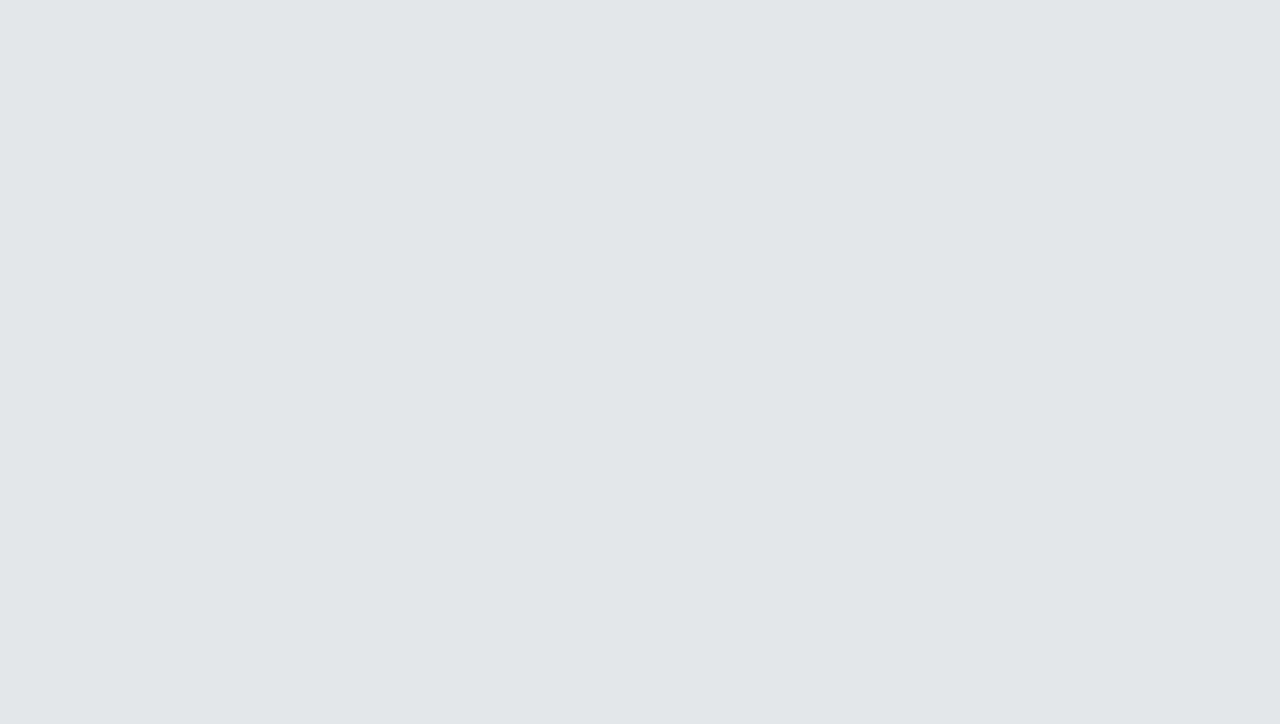
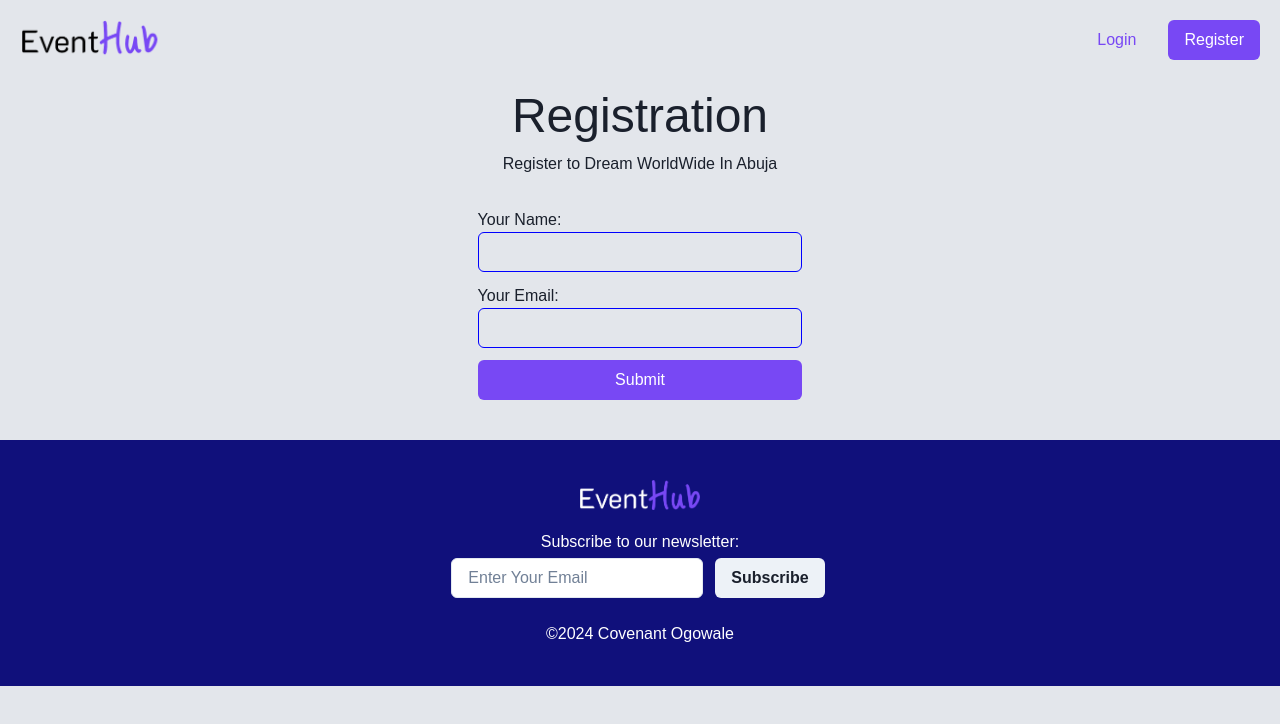
Before and after one commit to ogcovenant/EventHub, a React (Vite) app: page /event/register in a window 1280 px wide. Before the commit this address had no page. Shown: the top 724 px of the page. Built offline with nearby package versions, Linux system fonts and the light colour scheme; a web font is replaced by a local one.

Commit message:
finsihed registration page

```diff
--- a/src/App.jsx
+++ b/src/App.jsx
@@ -3,6 +3,7 @@ import SignUp from "./pages/SignUp";
 import Login from "./pages/Login";
 import Home from "./pages/Home";
 import Event from "./pages/Event";
+import Register from "./pages/Register";
 import { BrowserRouter, Routes, Route } from "react-router-dom"
 import "./styles/global.css";
 
@@ -15,6 +16,7 @@ function App() {
           <Route path="/" element={<PageLayout />}>
             <Route index element={<Home />} />
             <Route path="/event" element={<Event />} />
+            <Route path="/event/register" element={<Register />} />
           </Route>
           <Route path="/login" element={<Login/>}/>
           <Route path="/signup" element={<SignUp/>}></Route>
--- /dev/null
+++ b/src/pages/Register.jsx
@@ -0,0 +1,27 @@
+import { Box, Text, Input, Button } from "@chakra-ui/react"
+
+const Register = () => {
+  return (
+    <>
+      <Box>
+        <Text fontSize={"5xl"} textAlign={"center"}>Registration</Text>
+        <Text textAlign={"center"}>Register to Dream WorldWide In Abuja</Text>
+        <Box display={"flex"} justifyContent={"center"} mt={8}>
+          <form>
+          <Box>
+              <label htmlFor="name">Your Name:</label>
+              <Input border={"1px solid blue"} type="text" name="name" id="name"/>
+            </Box>
+            <Box mt={3}>
+              <label htmlFor="email">Your Email:</label>
+              <Input border={"1px solid blue"} type="email" name="email" id="email"/>
+            </Box>
+            <Button width={"100%"} fontWeight={100} mt={3} backgroundColor={"#7848F4"} color={"white"} _hover={{backgroundColor: "#7848F4", color:"white"}}>Submit</Button>
+          </form>
+        </Box>
+      </Box>
+    </>
+  )
+}
+
+export default Register
```
